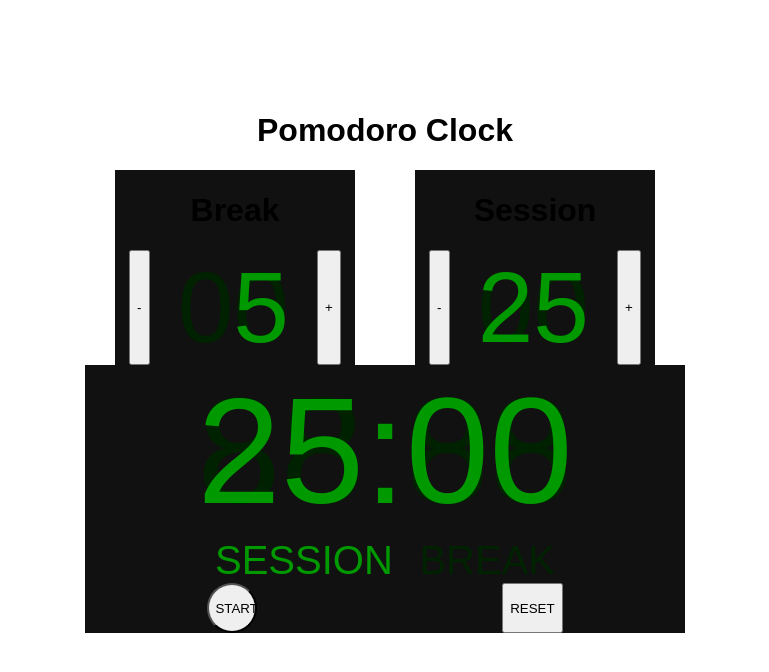
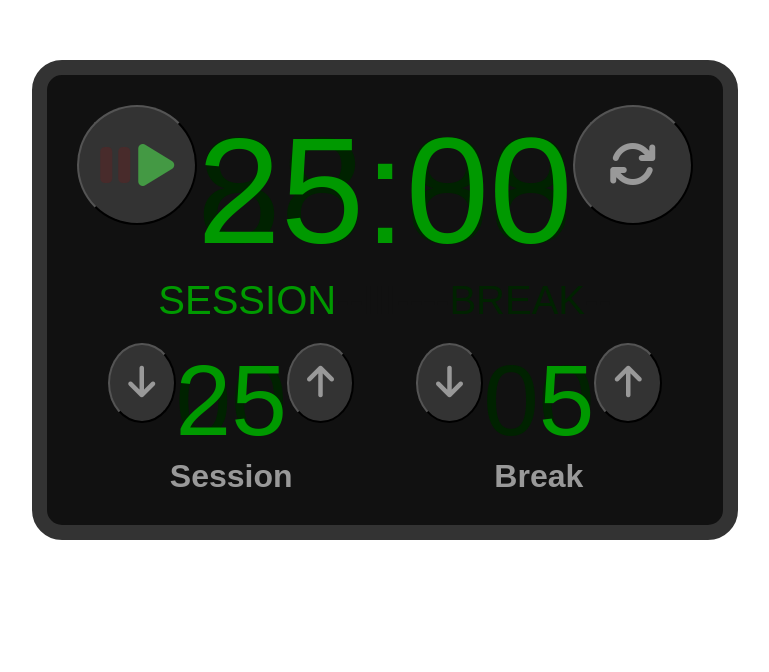
Before and after one commit to lukino999/FCC-Pomodoro-Clock-React, a React (Create React App) app: page / in a window 1280 px wide. Shown: the part 108-780 px from the top of the page, without its empty margins (255-1024 px from the left). Built offline with nearby package versions, Linux system fonts and the light colour scheme; a web font is replaced by a local one.

Commit message:
UI finished

```diff
--- a/src/components/App.js
+++ b/src/components/App.js
@@ -1,5 +1,5 @@
 import React from 'react';
-import './css/App.css';
+import './css/App.scss';
 import { connect } from 'react-redux';
 import {
   breakDecrement,
@@ -25,14 +25,11 @@ const App = (props) => {
 
   return (
     <div className='app'>
-      <h1 className='header'>Pomodoro Clock</h1>
+
+      <div className='clock-body'>
+        <TimerDisplay secondsLeft={secondsLeft} />
+
         <div className='panel-container'>
-        <TimerLengthPanel
-          id='Break'
-          length={breakLength}
-          incClick={breakIncrement}
-          decClick={breakDecrement}
-        />
 
           <TimerLengthPanel
             id='Session'
@@ -41,9 +38,18 @@ const App = (props) => {
             decClick={sessionDecrement}
           />
 
+          <TimerLengthPanel
+            id='Break'
+            length={breakLength}
+            incClick={breakIncrement}
+            decClick={breakDecrement}
+          />
+
         </div>
-      <TimerDisplay secondsLeft={secondsLeft} />
+
       </div>
+
+    </div >
   )
 }
 
--- a/src/components/TimerDisplay.js
+++ b/src/components/TimerDisplay.js
@@ -54,7 +54,7 @@ class TimerDisplay extends React.Component {
     }
 
     return (
-      <div className='timer-display' >
+      <div className='timer-display text-color' >
         <audio
           src={this.sample}
           preload=''
@@ -67,14 +67,29 @@ class TimerDisplay extends React.Component {
         </div>
 
         <div className='flex-space-around'>
-          <div></div>
+          <button
+            id='start_stop'
+            className='round-button large'
+            onClick={startStop}>
+            {/* {startStopText} */}
+            <i
+              className={`fa fa-pause led-padding ${isRunning ? 'led-red' : 'red-inactive'}`}
+              aria-hidden='true'></i>
+            <i className={`fa fa-play led-padding ${isRunning ? 'green-inactive' : 'led-green'}`}
+              aria-hidden='true'></i>
+          </button>
           <Lcd
             id='time-left'
             backgroundText='88:88'
             className='time-left-size'>
             {this.getMMSS(secondsLeft)}
           </Lcd>
-          <div></div>
+          <button
+            id='reset'
+            className='round-button large text-color'
+            onClick={this.reset}>
+            <i className='fa fa-refresh' aria-hidden='true'></i>
+          </button>
         </div>
 
         <div className='session-break'>
@@ -82,17 +97,15 @@ class TimerDisplay extends React.Component {
             className={isSession ? 'session-break-on' : 'session-break-off'}>
             SESSION
             </div>
+          <div className='text-invisible'>--III----</div>
+          <div className={isSession ? 'session-break-off' : 'session-break-on'}>BREAK</div>
           <div className='text-invisible'>--</div>
-          <div className={isSession ? 'session-break-off' : 'session-break-on'}>BREAK</div>
+
         </div>
 
         <div className='flex-space-around' >
-          <button className='round-button' id='start_stop' onClick={startStop}>
-            {startStopText}
-          </button>
-          <button id='reset' onClick={this.reset}>
-            RESET
-        </button>
+
+
         </div>
 
       </div>
--- a/src/components/TimerLenghtPanel.js
+++ b/src/components/TimerLenghtPanel.js
@@ -10,15 +10,15 @@ const TimerLengthPanel = (props) => {
   //
   return (
     <div className='timer-length-panel'>
-      <h1 id={`${id.toLowerCase()}-label`}>{id}</h1>
 
       <div className='buttons-container'>
 
         <button
+          className='round-button regular text-color'
           id={`${id.toLowerCase()}-decrement`}
           onClick={decClick}
         >
-          -
+          <i className='fa fa-arrow-down' aria-hidden='true'></i>
         </button>
 
         {/* <p id={`${id.toLowerCase()}-length`}>{length}</p> */}
@@ -28,12 +28,15 @@ const TimerLengthPanel = (props) => {
 
 
         <button
+          className='round-button regular text-color'
           id={`${id.toLowerCase()}-increment`}
           onClick={incClick}
         >
-          +
+          <i className='fa fa-arrow-up' aria-hidden='true'></i>
         </button>
       </div>
+
+      <h1 className='text-color' id={`${id.toLowerCase()}-label`}>{id}</h1>
 
     </div>
   );
--- a/src/components/css/App.css
+++ /dev/null
@@ -1,22 +0,0 @@
-.app {
-  font-family: Arial, Helvetica, sans-serif;
-  width: 600px;
-  margin: auto;
-}
-
-.header {
-  /* temp margin to move below the test suite */
-  /* in narrow window ! REMOVE ! */
-  margin-top: 220px;
-  /* remove above */
-
-
-  text-align: center;
-}
-
-.panel-container {
-  /* background-color: #eee; */
-  display: flex;
-  flex-direction: row;
-  justify-content: space-around;
-}
--- /dev/null
+++ b/src/components/css/App.scss
@@ -0,0 +1,26 @@
+@import './common.scss';
+
+.app {
+  font-family: Arial, Helvetica, sans-serif;
+  width: 700px;
+  height: 100vh;
+  margin: auto;
+  display: flex;
+  flex-direction: column;
+  justify-content: center;
+  align-items: center;
+}
+
+.clock-body {
+  background-color: $background;
+  padding: 30px;
+  border-radius: 30px;
+  border: 15px solid $buttons-background;
+}
+
+
+.panel-container {
+  display: flex;
+  flex-direction: row;
+  justify-content: space-around;
+}
--- a/src/components/css/Lcd.scss
+++ b/src/components/css/Lcd.scss
@@ -1,4 +1,4 @@
-@import './colors.scss';
+@import './common.scss';
 @import url(https://allfont.net/allfont.css?fonts=digital-7-mono);
 
 
--- a/src/components/css/TimerDisplay.scss
+++ b/src/components/css/TimerDisplay.scss
@@ -1,4 +1,4 @@
-@import './colors.scss';
+@import './common.scss';
 
 .timer-display {
   background-color: $background;
@@ -40,8 +40,6 @@ h2 {
   color: $background;
 }
 
-.round-button {
-  border-radius: 100%;
-  height: 50px;
-  width: 50px;
+.led-padding {
+  padding:4px;
 }
--- a/src/components/css/TimerLengthPanel.css
+++ /dev/null
@@ -1,16 +0,0 @@
-.timer-length-panel {
-  /* remove */
-  background-color: #ddd;
-
-  width: 40%;
-}
-
-h1 {
-  text-align: center;
-}
-
-.buttons-container{
-  display: flex;
-  flex-direction: row;
-  justify-content: space-around;
-}
--- a/src/components/css/TimerLengthPanel.scss
+++ b/src/components/css/TimerLengthPanel.scss
@@ -1,4 +1,4 @@
-@import './colors.scss';
+@import './common.scss';
 
 .timer-length-panel {
   /* remove */
@@ -9,12 +9,14 @@
 
 h1 {
   text-align: center;
+  margin: 0 auto 0
 }
 
 .buttons-container{
   display: flex;
   flex-direction: row;
   justify-content: space-around;
+  margin-top: 20px;
 }
 
 .panel-font-size {
--- a/src/components/css/colors.scss
+++ /dev/null
@@ -1,3 +0,0 @@
-$lcd-off: #020;
-$lcd-on: #090;
-$background: #111;
--- /dev/null
+++ b/src/components/css/common.scss
@@ -0,0 +1,60 @@
+$lcd-off: #020;
+$lcd-on: #090;
+$background: #111;
+$buttons-background: #333;
+$red-inactive: #482b2b;
+$gren-inactive: #2b482b;
+$led-red: #944;
+$led-green: #494;
+$regular-button: 80px;
+$large-button: 120px;
+$text-color: #999;
+
+.round-button {
+  background-color: $buttons-background;
+  border-radius: 100%;
+}
+.round-button:focus {
+  // border-color:transparent!important;
+  outline:none;
+}
+
+.large {
+  height: $large-button;
+  width: $large-button;
+  font-size: $large-button *.40;
+}
+
+.regular {
+  height: $regular-button;
+  width: $regular-button;
+  font-size: $regular-button * .45;
+}
+
+.reset-text-size {
+  font-size: 50px;
+}
+
+.play-stop-text-size {
+  font-size: 25px;
+}
+
+.text-color {
+  color: $text-color;
+}
+
+.red-inactive {
+  color: $red-inactive;
+}
+
+.led-red {
+  color: $led-red;
+}
+
+.green-inactive {
+  color: $gren-inactive;
+}
+
+.led-green {
+  color: $led-green;
+}
```
Lines whose indentation alone changed are shown as unchanged.
